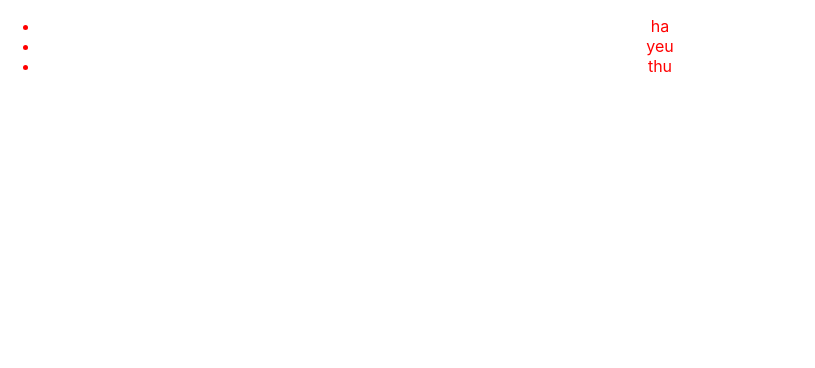
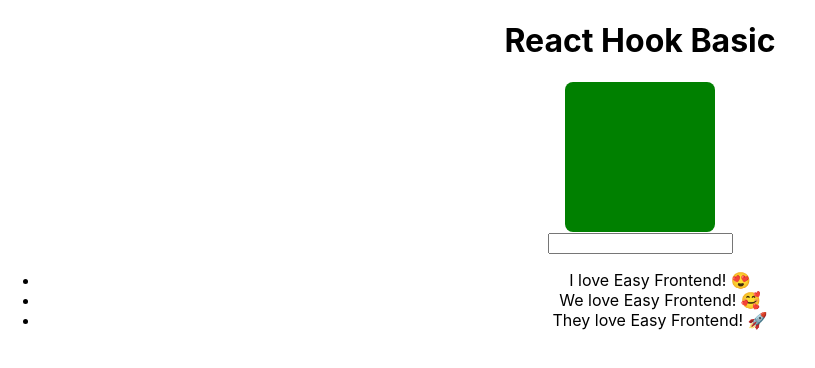
Before and after one commit to kimvanha01/mars-react-hook-basic, a React (Create React App) app: page / in a window 1280 px wide. Shown: the top 368 px of the page, without its empty margins (0-815 px from the left). Built offline with nearby package versions, Linux system fonts and the light colour scheme.

Commit message:
3th Commit: TodoList basic

```diff
--- a/src/App.js
+++ b/src/App.js
@@ -1,23 +1,46 @@
 import React, { useState } from 'react';
 import './App.scss';
+import ColorBox from './components/ColorBox/index';
+import TodoForm from './components/TodoForm';
+import TodoList from './components/TodoList/index';
 
 function App() {
+  const [todoList, setTodoList] = useState(
+    [
+      { id: 1, title: 'I love Easy Frontend! 😍 ' },
+      { id: 2, title: 'We love Easy Frontend! 🥰 ' },
+      { id: 3, title: 'They love Easy Frontend! 🚀 ' },
+    ]
+  );
+  const handleTodoClick = (todo) => {
+    console.log(todo)
 
-  const [todoList, setTodoList] = useState(['ha', 'yeu', 'thu']);
+    const index = todoList.findIndex(x => x.id === todo.id);
 
-  const removeTodo = (index) => {
-    const newTodo = [...todoList];
+    if (index < 0) return
 
-    newTodo.splice(index, 1);
-    setTodoList(newTodo);
+    const newTodoList = [...todoList];
+    newTodoList.splice(index, 1);
+    setTodoList(newTodoList);
+  }
+
+  const handleTodoOnSubmit = (formValues) => {
+    console.log('Form Submit: ', formValues)
+    const newTodoList = [...todoList];
+
+    const newTodo = {
+      id: todoList.length + 1, // example
+      ...formValues,
+    }
+    newTodoList.push(newTodo);
+    setTodoList(newTodoList);
   }
   return (
     <div className="app" >
-      <ul>
-        {todoList.map((item, index) => (
-          <li onClick={() => removeTodo(index)}>{item}</li>
-        ))}
-      </ul>
+      <h1>React Hook Basic</h1>
+      <ColorBox />
+      <TodoForm onSubmit={handleTodoOnSubmit} />
+      <TodoList todos={todoList} onTodoClick={handleTodoClick} />
     </div>
   );
 }
--- a/src/App.scss
+++ b/src/App.scss
@@ -1,9 +1,8 @@
-.app {
-  text-align: center;
-  color     : red;
-}
-
 body {
   margin : 0;
   padding: 0;
 }
+
+.app {
+  text-align: center;
+}
--- /dev/null
+++ b/src/components/ColorBox/ColorBox.scss
@@ -0,0 +1,10 @@
+.color-box {
+    height       : 150px;
+    width        : 150px;
+    display      : block;
+    margin       : auto;
+    border-radius: 8px;
+
+    transition: all 0.35s ease-in-out 0s;
+    cursor    : pointer;
+}
--- /dev/null
+++ b/src/components/ColorBox/index.jsx
@@ -0,0 +1,34 @@
+import React, { useState } from 'react';
+import './ColorBox.scss'
+ColorBox.propTypes = {
+};
+const getRandomColor = () => {
+    const COLOR_LIST = ['blue', 'red', 'violet', 'yellow', 'brown'];
+    const randomIndex = Math.trunc(Math.random() * 5);
+    return COLOR_LIST[randomIndex];
+}
+function ColorBox() {
+
+    const [color, setColor] = useState(() => {
+        const initColor = localStorage.getItem('box-color') || 'green';
+        console.log(initColor);
+        return initColor;
+    });
+
+    const handleChangedBackgound = () => {
+        const newColor = getRandomColor();
+        setColor(newColor);
+
+        localStorage.setItem('box-color', newColor);
+    }
+    return (
+        <div className="color-box"
+            style={{ backgroundColor: color }}
+            onClick={handleChangedBackgound}
+        >
+        </div>
+
+    );
+}
+
+export default ColorBox;
--- /dev/null
+++ b/src/components/TodoForm/index.jsx
@@ -0,0 +1,43 @@
+import React, { useState } from 'react';
+import PropTypes from 'prop-types';
+
+TodoForm.propTypes = {
+    onSubmit: PropTypes.func,
+};
+TodoForm.defaultProps = {
+    onSubmit: null
+}
+function TodoForm(props) {
+    const { onSubmit } = props;
+    const [value, setValue] = useState('');
+
+    const handleChangeValue = (e) => {
+        setValue(e.target.value)
+    }
+    const handleSubmit = (e) => {
+        //Prevent reloading browser
+        e.preventDefault(); // ngăn browser reload khi submit
+
+        if (!onSubmit) return;
+
+        const formValues = {
+            title: value,
+            //...
+        };
+        onSubmit(formValues);
+
+        //reset form
+        setValue('');
+    }
+    return (
+        <form onSubmit={handleSubmit}>
+            <input
+                type="text"
+                value={value}
+                onChange={handleChangeValue}
+            />
+        </form>
+    );
+}
+
+export default TodoForm;
--- /dev/null
+++ b/src/components/TodoList/TodoList.scss
@@ -0,0 +1,3 @@
+li {
+    list-style-type: none;
+}
--- /dev/null
+++ b/src/components/TodoList/index.jsx
@@ -0,0 +1,35 @@
+import React, { useState } from 'react';
+import PropTypes from 'prop-types';
+TodoList.propTypes = {
+    todos: PropTypes.array,
+    onTodoClick: PropTypes.func,
+};
+TodoList.defaultProps = {
+    todos: [],
+    onTodoClick: null
+}
+
+function TodoList(props) {
+    const { todos, onTodoClick } = props;
+    const handleClick = todo => {
+        if (onTodoClick) {
+            onTodoClick(todo)
+        }
+    }
+    return (
+        <div>
+            <ul>
+                {todos.map((todo) => (
+                    <li
+                        key={todo.id}
+                        onClick={() => handleClick(todo)}
+                    >
+                        {todo.title}
+                    </li>
+                ))}
+            </ul>
+        </div>
+    );
+}
+
+export default TodoList;
```
Also changed, not shown: src/components/TodoForm/TodoForm.scss (added).
